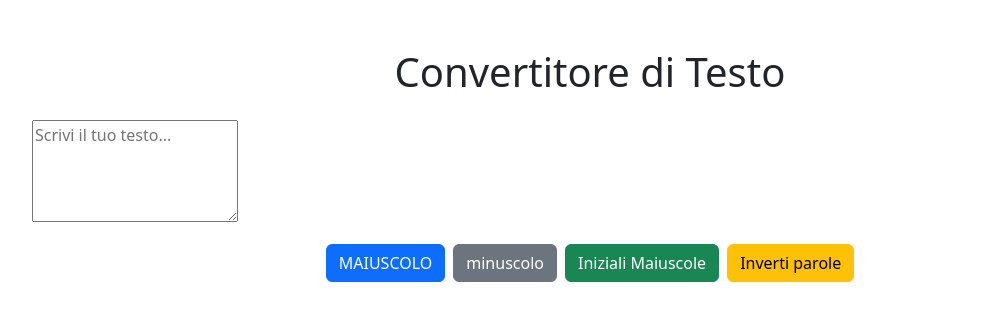
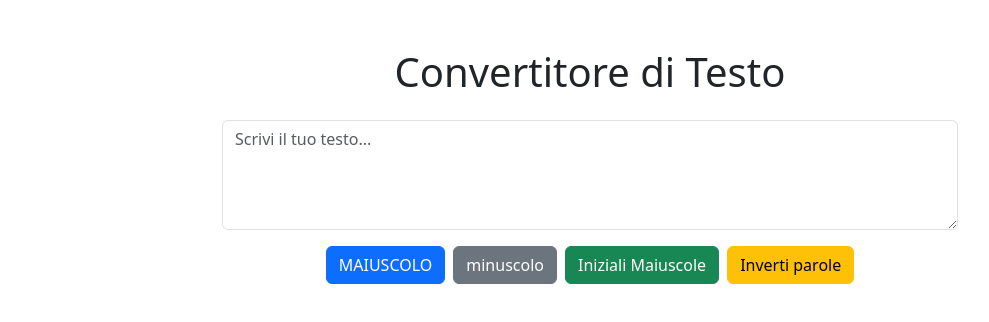
Before and after one commit to GianniVita/ConvertitoreDiTesto, a React (Vite) app: page / in a window 1280 px wide. Shown: the top 322 px of the page, without its empty margins (50-1039 px from the left). Built offline with nearby package versions, Linux system fonts and the light colour scheme.

Commit message:
fix: correct textarea class name and improve layout structure

```diff
--- a/src/App.jsx
+++ b/src/App.jsx
@@ -6,11 +6,15 @@
         Convertitore di Testo
       </h1>
 
-      <textarea
-        className="form-controll mb-3"
-        rows="4"
-        placeholder="Scrivi il tuo testo..."
-      ></textarea>
+      <div className="row justify-content-center mb-3">
+        <div className="col-md-8">
+          <textarea
+            className="form-control"
+            rows="4"
+            placeholder="Scrivi il tuo testo..."
+          ></textarea>
+        </div>
+      </div>
 
       <div className="d-flex gap-2 justify-content-center">
         <button className="btn btn-primary">MAIUSCOLO</button>
```
